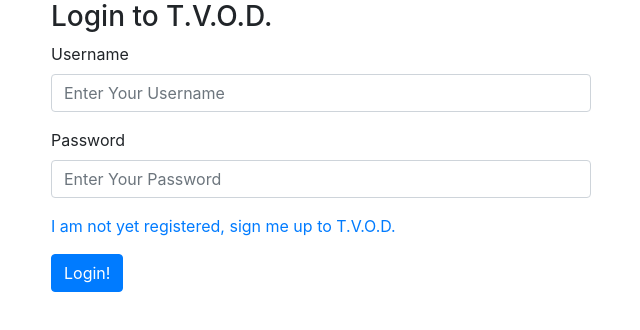
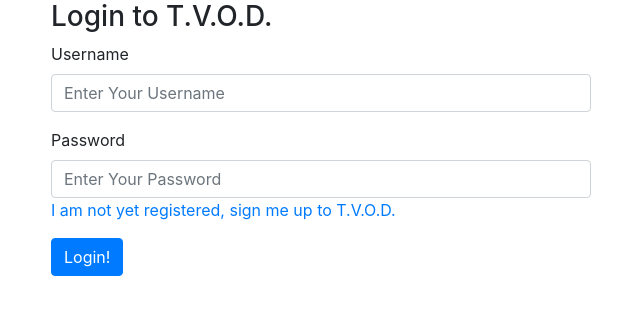
Before and after one commit to Brandoncyu/tvod-frontend, a React (Create React App) app: page /login in a window 1280 px wide. Shown: the top 330 px of the page, without its empty margins (319-959 px from the left). Built offline with nearby package versions, Linux system fonts and the light colour scheme.

Commit message:
added error handling for AUTH

```diff
--- a/src/actions/auth.actions.js
+++ b/src/actions/auth.actions.js
@@ -45,7 +45,8 @@ export const registerUser = ({ firstname, lastname, email, username, password, a
         headers: {'Content-Type': 'application/json'},
         body: JSON.stringify({ firstname, lastname, email, username, password, aboutme, values })
       })
-      if (response.status !== 200) throw new Error ('Login Failed')
+      console.log(response)
+      if (response.status !== 201) throw new Error ('Login Failed')
       let userObject = await response.json()
       localStorage.setItem('token', userObject.token)
       localStorage.setItem('id', userObject.id)
--- a/src/components/signin/Login.js
+++ b/src/components/signin/Login.js
@@ -24,11 +24,11 @@ class Login extends Component {
     }
   }
 
-  onSubmit = event => {
+  onSubmit = async event => {
     event.preventDefault()
     const { username, password } = this.state
 
-    this.props.userLogin({username, password})
+    await this.props.userLogin({username, password})
     if (!this.props.showLoginError) this.props.history.push('/')
   }
 
@@ -59,12 +59,14 @@ class Login extends Component {
                   placeholder="Enter Your Password"
                   value={this.state.password}
                   onChange={e => this.setState({password: e.target.value})} />
-              </FormGroup>
-              <FormGroup>
                 <a href="./register">I am not yet registered, sign me up to T.V.O.D.</a>
               </FormGroup>
               <Button color="primary">Login!</Button>
             </Form>
+            <br />
+            { this.props.showLoginError &&
+              <p className="font-weight-bold text-danger">Username and Password Combination Not Found. Please Try Again.</p>
+               }
           </Col>
           <Col xs="3"></Col>
         </Row>
--- a/src/components/signin/Register.js
+++ b/src/components/signin/Register.js
@@ -27,14 +27,14 @@ class Register extends Component {
     }
   }
 
-  onSubmit = event => {
+  onSubmit = async event => {
     event.preventDefault()
     let { firstname, lastname, email, username, password, aboutme } = this.state
     var options = Array.from(event.target['register-select'].options)
     let values = options.filter(option => option.selected)
       .map(option => parseInt(option.value))
 
-    this.props.registerUser({ firstname, lastname, email, username, password, aboutme, values })
+    await this.props.registerUser({ firstname, lastname, email, username, password, aboutme, values })
 
     if (!this.props.showSignupError) this.props.history.push('/')
   }
@@ -126,6 +126,10 @@ class Register extends Component {
               </FormGroup>
               <Button color="primary">Register!</Button>
             </Form>
+            <br />
+            { this.props.showSignupError &&
+              <p className="font-weight-bold text-danger">Username or Email Already Taken. Please Try Again.</p>
+               }
           </Col>
           <Col xs="3"></Col>
         </Row>
```
